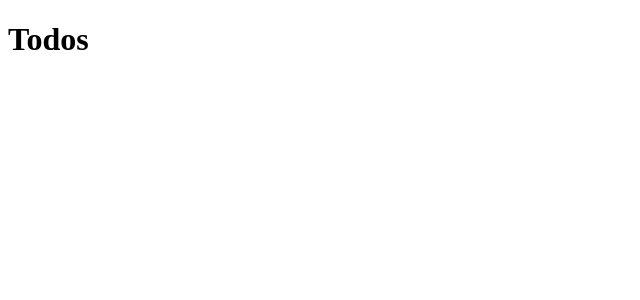
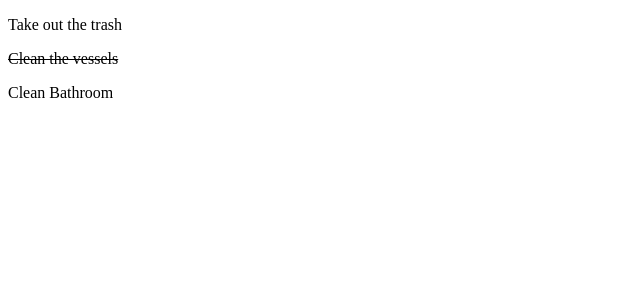
Before and after one commit to swetha234/To-Do-List, a React (Create React App) app: page / in a window 1280 px wide. Shown: the top 300 px of the page, without its empty margins (0-640 px from the left). Built offline with nearby package versions, Linux system fonts and the light colour scheme.

Commit message:
completed or not

```diff
--- a/src/App.js
+++ b/src/App.js
@@ -14,7 +14,7 @@
       {
         id: 2,
         title: 'Clean the vessels',
-        completed: false
+        completed: true
       },
       {
         id: 3,
@@ -27,7 +27,7 @@
   render() {
     return (
       <div className='App'>
-        <Todos />
+        <Todos todos={this.state.todos} />
       </div>
     );
   }
--- /dev/null
+++ b/src/Components/TodoItem.js
@@ -0,0 +1,30 @@
+import React, { Component } from 'react';
+import PropTypes from 'prop-types';
+
+export class TodoItem extends Component {
+  getStyle = () => {
+    if (this.props.todo.completed) {
+      return {
+        textDecoration: 'line-through'
+      };
+    } else {
+      return {
+        textDecoration: 'none'
+      };
+    }
+  };
+  render() {
+    return (
+      <div style={this.getStyle()}>
+        <p>{this.props.todo.title}</p>
+      </div>
+    );
+  }
+}
+//Proptypes
+
+TodoItem.propTypes = {
+  todo: PropTypes.object.isRequired
+};
+
+export default TodoItem;
--- a/src/Components/Todos.js
+++ b/src/Components/Todos.js
@@ -1,13 +1,17 @@
 import React, { Component } from 'react';
+import TodoItem from './TodoItem';
+import PropTypes from 'prop-types';
 
 class Todos extends Component {
   render() {
-    return (
-      <div>
-        <h1>Todos</h1>
-      </div>
-    );
+    return this.props.todos.map(todo => <TodoItem key={todo.id} todo={todo} />);
   }
 }
 
+//Proptypes
+
+Todos.propTypes = {
+  todos: PropTypes.array.isRequired
+};
+
 export default Todos;
```
